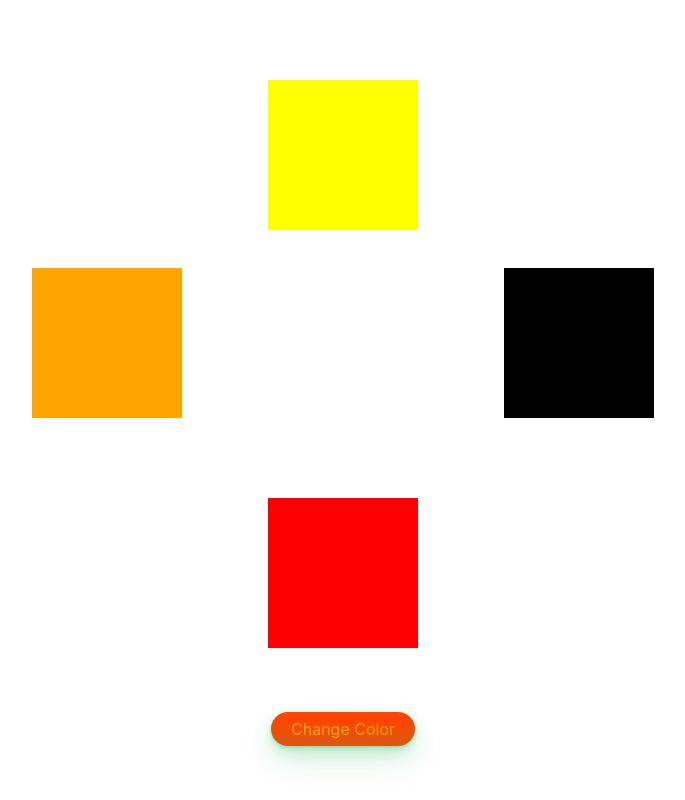
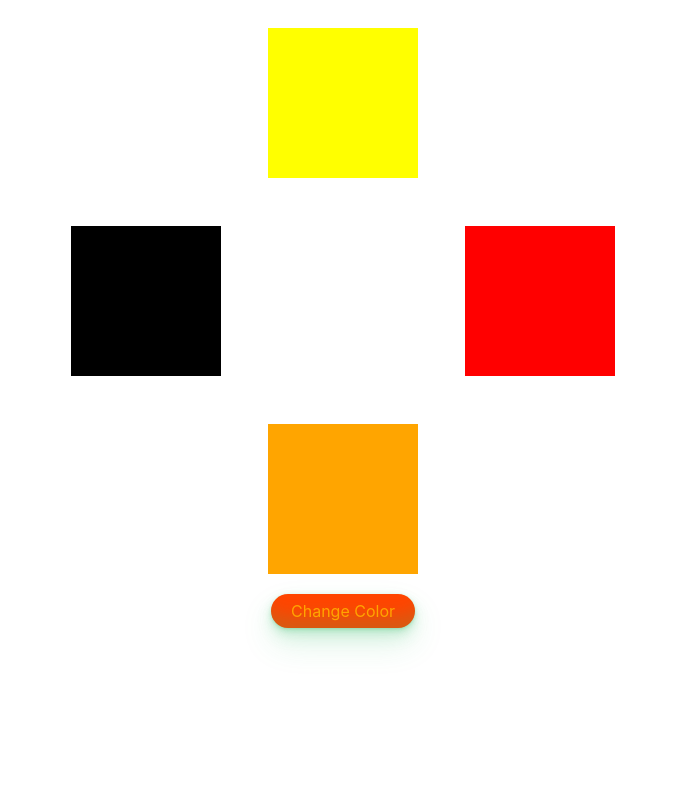
Before and after one commit to ervand96/Square-div-colors-rotate, a plain HTML site: page index.html in a window 1280 px wide. Shown: the whole page, without its empty margins (297-982 px from the left). Drawn offline with Linux system fonts and the light colour scheme.

Commit message:
Fixed comment

```diff
--- a/css/style.css
+++ b/css/style.css
@@ -1,40 +1,41 @@
 .square {
     width: 150px;
     height: 150px;
+    background-color: red;
+    margin: 28px;
 }
 
 .glbSquare {
-    margin-top: 80px;
-    justify-content: center;
+    margin-top: 100px;
+    justify-content: space-between;
     display: flex;
+    max-width: 600px;
+    flex-wrap: wrap;
+    margin: 0 auto;
 }
 
-.glbSquareTwo {
-    margin-top: 3vw;
-    justify-content: space-evenly;
-    display: flex;
+.glbSquareOne {
+    margin: 20px 225px;
 }
 
 .glbSquareFour {
-    display: flex;
-    justify-content: center;
-    margin-top: 3vw;
+    margin: 20px 225px;
 }
 
 .button {
     margin-top: 5vw;
-    display: flex;
-    justify-content: center;
+    margin: 0 auto;
+    width: fit-content;
+}
 
-}
 .buttonChangeColor {
     background-color: orangered;
     border-radius: 100px;
-    box-shadow: rgba(44, 187, 99, .2) 0 -25px 18px -14px inset,rgba(44, 187, 99, .15) 0 1px 2px,rgba(44, 187, 99, .15) 0 2px 4px,rgba(44, 187, 99, .15) 0 4px 8px,rgba(44, 187, 99, .15) 0 8px 16px,rgba(44, 187, 99, .15) 0 16px 32px;
+    box-shadow: rgba(44, 187, 99, .2) 0 -25px 18px -14px inset, rgba(44, 187, 99, .15) 0 1px 2px, rgba(44, 187, 99, .15) 0 2px 4px, rgba(44, 187, 99, .15) 0 4px 8px, rgba(44, 187, 99, .15) 0 8px 16px, rgba(44, 187, 99, .15) 0 16px 32px;
     color: orange;
     cursor: pointer;
     display: inline-block;
-    font-family: CerebriSans-Regular,-apple-system,system-ui,Roboto,sans-serif;
+    font-family: CerebriSans-Regular, -apple-system, system-ui, Roboto, sans-serif;
     padding: 7px 20px;
     text-align: center;
     text-decoration: none;
@@ -47,6 +48,6 @@
 }
 
 .buttonChangeColor:hover {
-    box-shadow: rgba(44,187,99,.35) 0 -25px 18px -14px inset,rgba(44,187,99,.25) 0 1px 2px,rgba(44,187,99,.25) 0 2px 4px,rgba(44,187,99,.25) 0 4px 8px,rgba(44,187,99,.25) 0 8px 16px,rgba(44,187,99,.25) 0 16px 32px;
+    box-shadow: rgba(44, 187, 99, .35) 0 -25px 18px -14px inset, rgba(44, 187, 99, .25) 0 1px 2px, rgba(44, 187, 99, .25) 0 2px 4px, rgba(44, 187, 99, .25) 0 4px 8px, rgba(44, 187, 99, .25) 0 8px 16px, rgba(44, 187, 99, .25) 0 16px 32px;
     transform: scale(1.05) rotate(-1deg);
 }
--- a/index.html
+++ b/index.html
@@ -11,17 +11,20 @@
 
 <body>
 
-    <div>
-        <div class="glbSquare">
+    <div class="glbSquare">
+
+        <div class="glbSquareOne square">
         </div>
 
-        <div class="glbSquareTwo">
+        <div class="glbSquareTwo square">
+        </div>
+        <div class="glbSquareThree square">
         </div>
 
-        <div class="glbSquare">
+        <div class="glbSquareFour square">
         </div>
+
     </div>
-
     <div class="button">
         <button type="button" class="buttonChangeColor" onclick="changeColor()">Change Color</button>
     </div>
--- a/js/index.js
+++ b/js/index.js
@@ -1,5 +1,4 @@
-const arrayColor = [
-    {
+const arrayColor = [{
         id: 1,
         color: "yellow"
     },
@@ -17,28 +16,21 @@ const arrayColor = [
     }
 ];
 
+let degCount = 0;
+
 function changeColorButton() {
+    let glbSquare = document.querySelector('.glbSquare');
 
-    let glbSquare = document.querySelectorAll('.glbSquare');
-    let glbSquareTwo = document.querySelector('.glbSquareTwo');
-    glbSquare[0].innerHTML = "";
-    glbSquare[1].innerHTML = "";
-    glbSquareTwo.innerHTML = "";
-
-    for (let i = 0; i < arrayColor.length; i++) {
-        const square = document.createElement('div');
-        square.classList.add('square')
-        square.style.backgroundColor = arrayColor[i].color;
-        if ((i + 1) % 2 == 0) {
-            glbSquareTwo.prepend(square)
-        } else {
-            glbSquare[i / 2].append(square)
-        }
+    for (let i = 0; i < glbSquare.children.length; i++) {
+        glbSquare.children[i].style.backgroundColor = arrayColor[i].color;
     }
 
 }
+
 function changeColor() {
-    arrayColor.unshift(arrayColor.pop());
-    changeColorButton();
+    let glbSquare = document.querySelector('.glbSquare');
+    degCount += 90;
+    glbSquare.style.transform = `rotate(${degCount}deg)`;
 }
-changeColorButton()
+
+changeColorButton();
```
